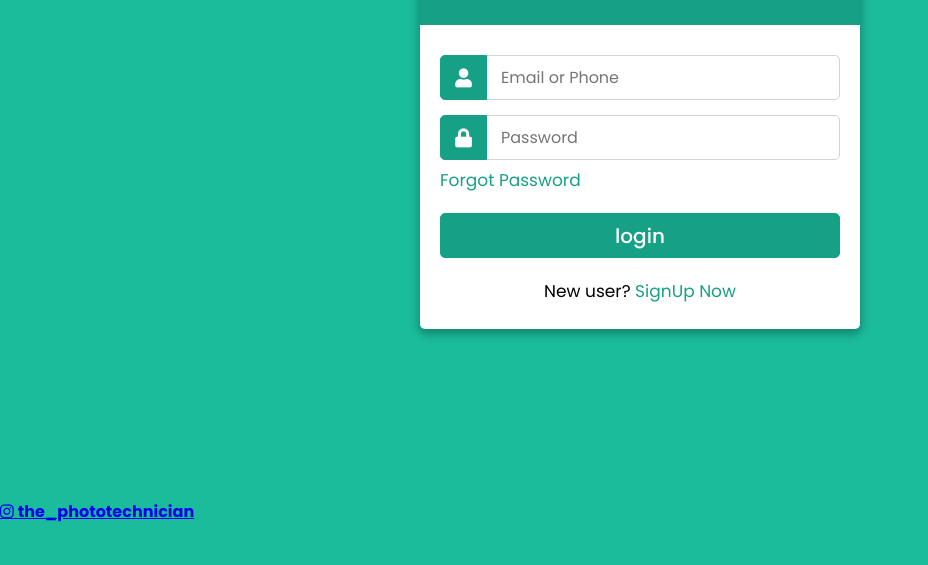
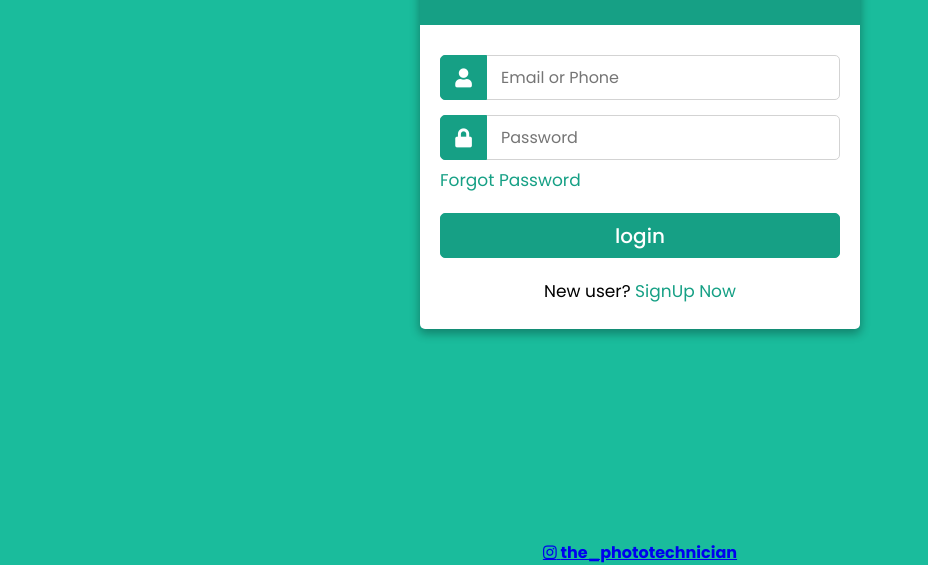
Before and after one commit to Gaibusha/Login-Form, a plain HTML site: page index.html in a window 1280 px wide. Shown: the part 235-800 px from the top of the page, without its empty margins (0-928 px from the left). Drawn offline with Linux system fonts and the light colour scheme.

Commit message:
Update styleLogin.css

```diff
--- a/styleLogin.css
+++ b/styleLogin.css
@@ -129,3 +129,12 @@ text-decoration: underline;
 form .signup-link a:hover{
     text-decoration: underline;
 }
+.footer {
+    position: fixed;
+    left: 0;
+    bottom: 0;
+    width: 100%;
+    background-color: #1abc9c;
+    color: white;
+    text-align: center;
+ }
```
